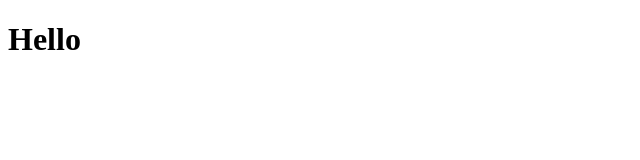
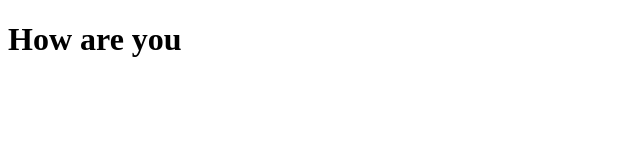
Before and after one commit to kartikgothwal/My-first-project, a plain HTML site: page index.html in a window 1280 px wide. Shown: the whole page, without its empty margins (0-640 px from the left). Drawn offline with Linux system fonts and the light colour scheme.

Commit message:
made few changes

```diff
--- a/index.html
+++ b/index.html
@@ -6,6 +6,6 @@
     <title>Document</title>
 </head>
 <body>
-    <h1>Hello </h1>
+    <h1>How are you </h1>
 </body>
 </html>
```
Also changed, not shown: app.html (deleted).
